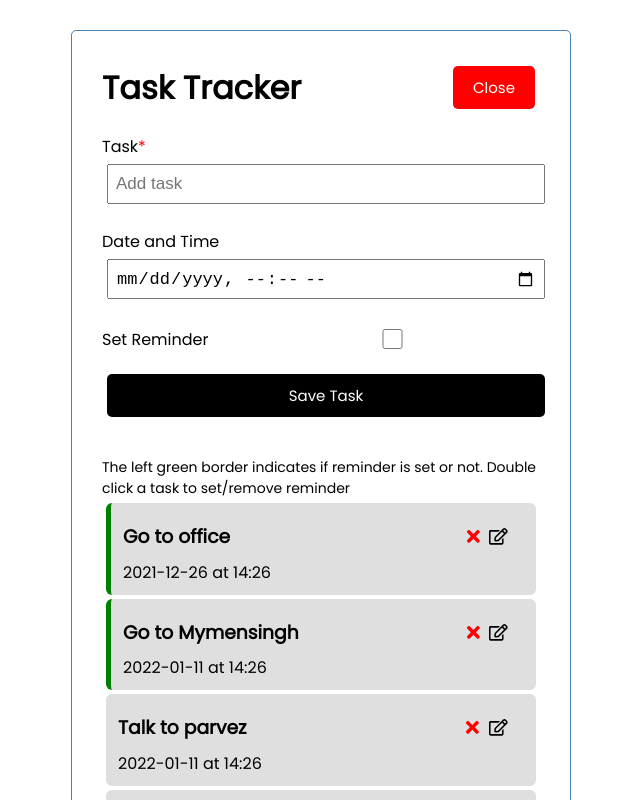
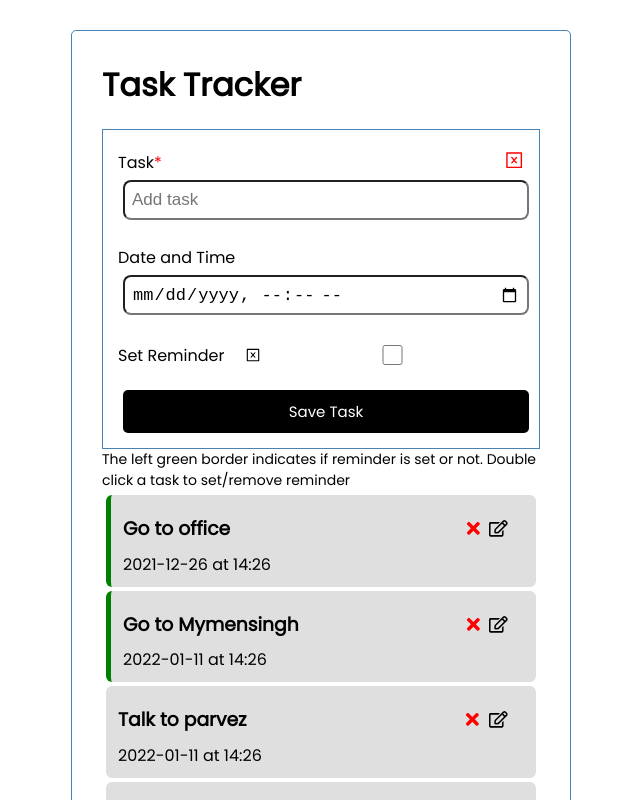
Before and after one commit to Adnan-13/task-tracker, a React (Create React App) app: page / in a window 1280 px wide. Both pictures are taken after a click on the button "Add". Shown: the top 800 px of the page, without its empty margins (319-959 px from the left). Built offline with nearby package versions, Linux system fonts and the light colour scheme; data requests are answered from the project's data file.

Commit message:
Add edit in same component, red border for empty task, default date is current BD time

```diff
--- a/src/App.js
+++ b/src/App.js
@@ -1,7 +1,7 @@
 import Header from './components/Header.js';
 import Tasks from './components/Tasks.js';
 import { useEffect, useState } from 'react';
-import AddTask from './components/AddTask.js';
+import EditTask from './components/EditTask.js';
 
 const BASE_URL = 'http://localhost:5000';
 
@@ -32,12 +32,29 @@ function App() {
     return await res.json();
   };
 
+  const getCurrentBdTime = () => {
+    const d = new Date();
+    const tzDiff = 12 * 60 + d.getTimezoneOffset();
+
+    const currentDateTime = new Date(d.getTime() + tzDiff * 60 * 1000)
+      .toISOString()
+      .slice(0, 16);
+
+    return currentDateTime;
+  };
+
   //add task
   const addTask = async (task) => {
     // const newTask = { id: taskId, ...task };
     // setTaskId(taskId + 1);
     // setTasks([...tasks, newTask]);
-    const currentDateTime = new Date().toISOString().slice(0, 16);
+    task = {
+      text: task.text,
+      date: task.date,
+      reminder: task.reminder,
+    };
+
+    const currentDateTime = getCurrentBdTime();
 
     if (!task.date) task.date = currentDateTime;
 
@@ -111,7 +128,15 @@ function App() {
     <div>
       <div className='container'>
         <Header onAddToggle={onAddToggle} showAddTask={showAddTask} />
-        {showAddTask ? <AddTask onAdd={addTask} /> : ''}
+        {showAddTask ? (
+          <EditTask
+            onEdit={addTask}
+            componentType={1}
+            addEditBox={setShowAddTask}
+          />
+        ) : (
+          ''
+        )}
         {tasks.length > 0 ? (
           <>
             <p style={{ fontSize: 14 }}>
--- a/src/components/EditTask.js
+++ b/src/components/EditTask.js
@@ -1,9 +1,20 @@
 import React, { useState } from 'react';
-
-const EditTask = ({ task, onEdit, editTaskField }) => {
-  const [text, setText] = useState(task.text);
-  const [date, setDate] = useState(task.date);
-  const [reminder, setReminder] = useState(task.reminder);
+import { AiOutlineCloseSquare } from 'react-icons/ai';
+const EditTask = ({
+  task = {
+    id: -1,
+    text: '',
+    date: '',
+    reminder: false,
+  },
+  onEdit,
+  addEditBox = () => {},
+  componentType = 0,
+}) => {
+  const [isEdit, setIsEdit] = useState(componentType === 0 ? true : false);
+  const [text, setText] = useState(isEdit ? task.text : '');
+  const [date, setDate] = useState(isEdit ? task.date : '');
+  const [reminder, setReminder] = useState(isEdit ? task.reminder : false);
   const [emptyTaskAlert, setEmptyTaskAlert] = useState(false);
 
   const theID = task.id;
@@ -11,7 +22,7 @@ const EditTask = ({ task, onEdit, editTaskField }) => {
   const onSubmit = (e) => {
     e.preventDefault();
 
-    if (!text) {
+    if (text.trim().length <= 0) {
       setEmptyTaskAlert(true);
       return;
     }
@@ -19,32 +30,60 @@ const EditTask = ({ task, onEdit, editTaskField }) => {
     // let formatedDate = date.split('T');
     // formatedDate = formatedDate[0] + ' at ' + formatedDate[1];
 
-    onEdit({ id: theID, text, date, reminder });
-    editTaskField(false);
+    if (onEdit) {
+      onEdit({ id: theID, text, date, reminder });
+      addEditBox(false);
+    } else {
+      onEdit({ text, date, reminder });
+      setText('');
+      setDate('');
+      setReminder(false);
+      setEmptyTaskAlert(false);
+    }
   };
 
   return (
     <div style={{ border: '1px solid steelblue' }}>
       <form className='add-form' style={{ margin: '15px' }} onSubmit={onSubmit}>
         <div className='form-control'>
-          <label>
-            Task<span>*</span>
-          </label>
+          <div style={{ display: 'flex', justifyContent: 'space-between' }}>
+            <label>
+              Task<span>*</span>
+            </label>
+            <AiOutlineCloseSquare
+              onClick={() => addEditBox(false)}
+              style={{
+                cursor: 'pointer',
+                color: 'red',
+              }}
+              size={'5%'}
+              // onClick={addEditBox(false)}
+            />
+          </div>
+          <input
+            style={{
+              borderColor: emptyTaskAlert && 'red',
+              borderRadius: '8px',
+            }}
+            type='text'
+            value={text}
+            placeholder='Add task'
+            onChange={(e) => {
+              setText(e.target.value);
+              setEmptyTaskAlert(false);
+            }}
+          />
           {emptyTaskAlert && (
             <p style={{ fontSize: 13, color: 'red' }}>
               Task field should not be empty
             </p>
           )}
-          <input
-            type='text'
-            value={text}
-            onChange={(e) => setText(e.target.value)}
-          />
         </div>
 
         <div className='form-control'>
           <label>Date and Time</label>
           <input
+            style={{ borderRadius: '8px' }}
             type='datetime-local'
             value={date}
             onChange={(e) => setDate(e.target.value)}
@@ -53,6 +92,7 @@ const EditTask = ({ task, onEdit, editTaskField }) => {
 
         <div className='form-control form-control-check'>
           <label>Set Reminder</label>
+          <AiOutlineCloseSquare></AiOutlineCloseSquare>
           <input
             type='checkbox'
             checked={reminder}
@@ -60,7 +100,11 @@ const EditTask = ({ task, onEdit, editTaskField }) => {
           />
         </div>
 
-        <input className='btn btn-block' type='submit' value='Save Changes' />
+        <input
+          className='btn btn-block'
+          type='submit'
+          value={isEdit ? 'Save Changes' : 'Save Task'}
+        />
       </form>
     </div>
   );
--- a/src/components/Header.js
+++ b/src/components/Header.js
@@ -4,11 +4,9 @@ const Header = ({ title, onAddToggle, showAddTask }) => {
   return (
     <header className='header'>
       <h1>{title}</h1>
-      <Button
-        text={showAddTask ? 'Close' : 'Add'}
-        color={showAddTask ? 'red' : 'green'}
-        onClick={onAddToggle}
-      />
+      {!showAddTask && (
+        <Button text={'Add'} color={'green'} onClick={onAddToggle} />
+      )}
     </header>
   );
 };
--- a/src/components/Task.js
+++ b/src/components/Task.js
@@ -38,7 +38,7 @@ const Task = ({ task, onDelete, onReminderToggle, onEdit }) => {
         />
       )}
       {showEditTask && (
-        <EditTask task={task} onEdit={onEdit} editTaskField={setShowEditTask} />
+        <EditTask task={task} onEdit={onEdit} addEditBox={setShowEditTask} />
       )}
     </>
   );
```
